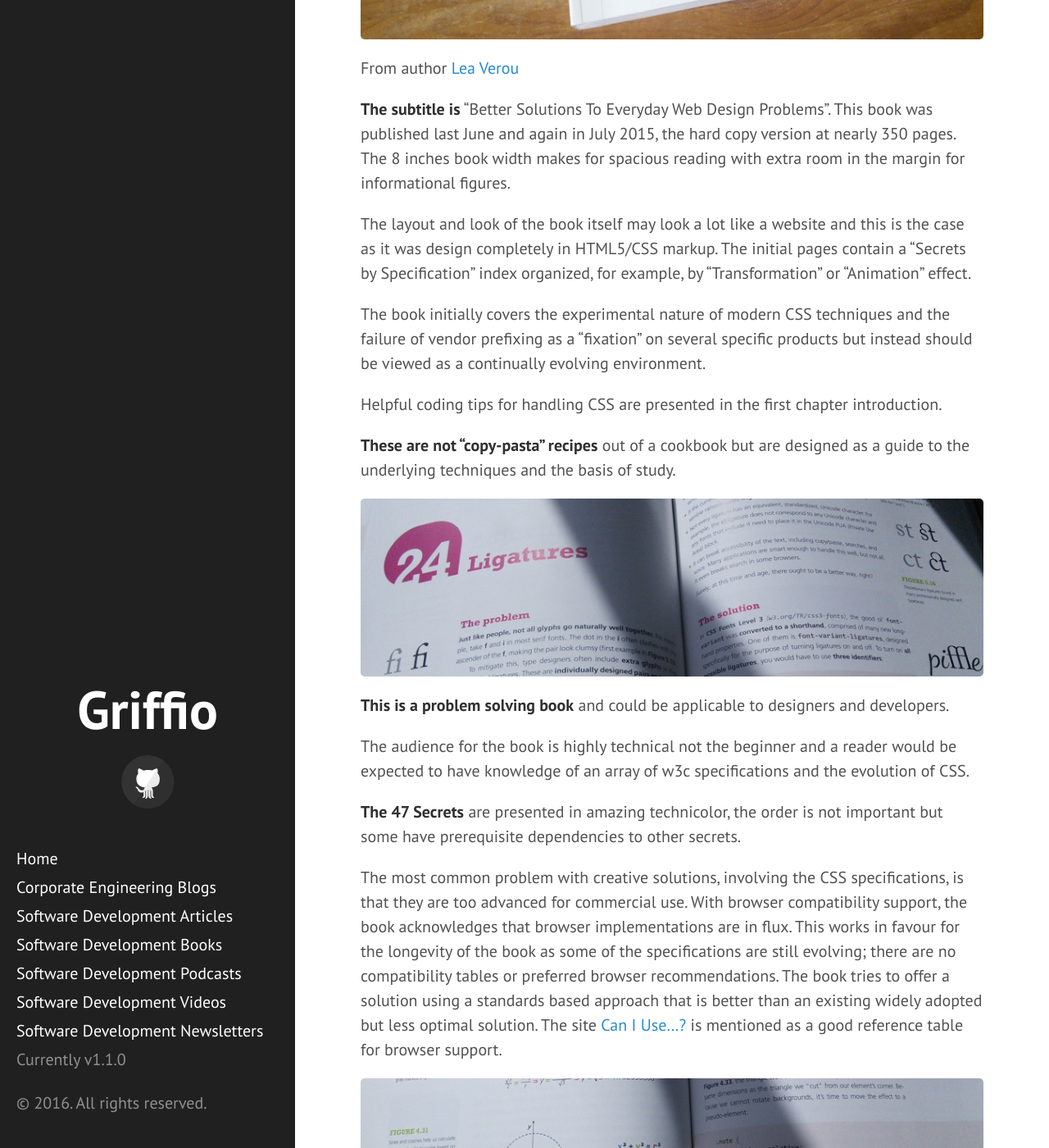
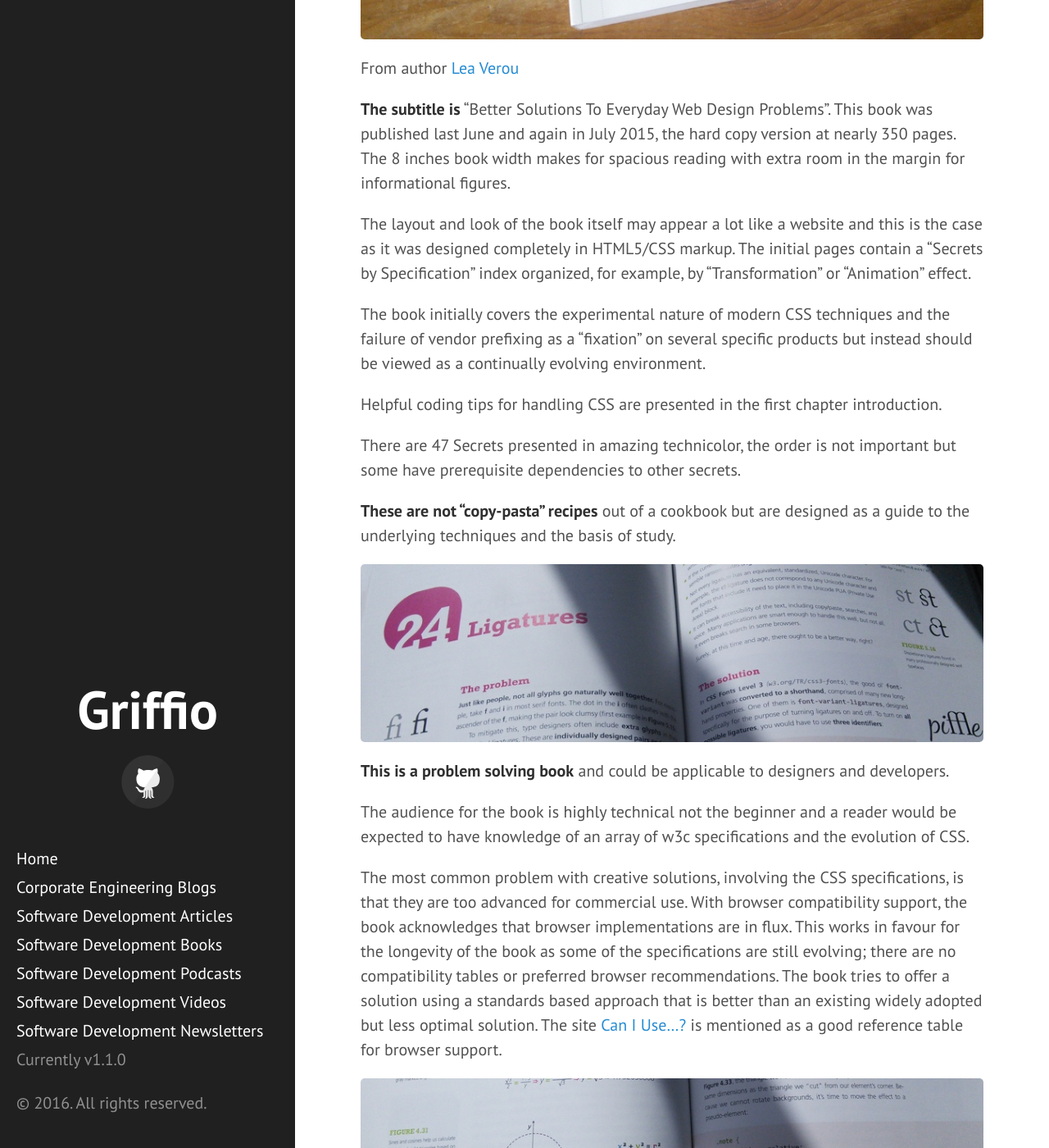
Before and after one commit to griffio/griffio.github.io, a Jekyll site: the page built from _posts/2016-03-30-CSS-Secrets-Review.md, in a window 1280 px wide and 1400 px high, scrolled down 745 px. Shown: the whole window at 82% size. Built offline with Jekyll 4.4.1, drawn with Linux system fonts in a browser that asks for light colours; some web fonts are replaced; some of the changed lines change nothing that is shown.

Commit message:
css secrets

```diff
--- a/_posts/2016-03-30-CSS-Secrets-Review.md
+++ b/_posts/2016-03-30-CSS-Secrets-Review.md
@@ -15,12 +15,14 @@ From author [Lea Verou](http://lea.verou.me)
 
 **The subtitle is** “Better Solutions To Everyday Web Design Problems”. This book was published last June and again in July 2015, the hard copy version at nearly 350 pages. The 8 inches book width makes for spacious reading with extra room in the margin for informational figures.
 
-The layout and look of the book itself may look a lot like a website and this is the case as it was design completely in HTML5/CSS markup.
+The layout and look of the book itself may appear a lot like a website and this is the case as it was designed completely in HTML5/CSS markup.
 The initial pages contain a "Secrets by Specification" index organized, for example, by "Transformation" or "Animation" effect.
 
 The book initially covers the experimental nature of modern CSS techniques and the failure of vendor prefixing as a "fixation" on several specific products but instead should be viewed as a continually evolving environment.
 
 Helpful coding tips for handling CSS are presented in the first chapter introduction.
+
+There are 47 Secrets presented in amazing technicolor, the order is not important but some have prerequisite dependencies to other secrets.
 
 **These are not "copy-pasta" recipes** out of a cookbook but are designed as a guide to the underlying techniques and the basis of study.
 
@@ -29,8 +31,6 @@ Helpful coding tips for handling CSS are presented in the first chapter introduc
 **This is a problem solving book** and could be applicable to designers and developers.
 
 The audience for the book is highly technical not the beginner and a reader would be expected to have knowledge of an array of w3c specifications and the evolution of CSS.
-
-**The 47 Secrets** are presented in amazing technicolor, the order is not important but some have prerequisite dependencies to other secrets.
 
 The most common problem with creative solutions, involving the CSS specifications, is that they are too advanced for commercial use. With browser compatibility support, the book acknowledges that browser implementations are in flux.
 This works in favour for the longevity of the book as some of the specifications are still evolving; there are no compatibility tables or preferred browser recommendations.
```
